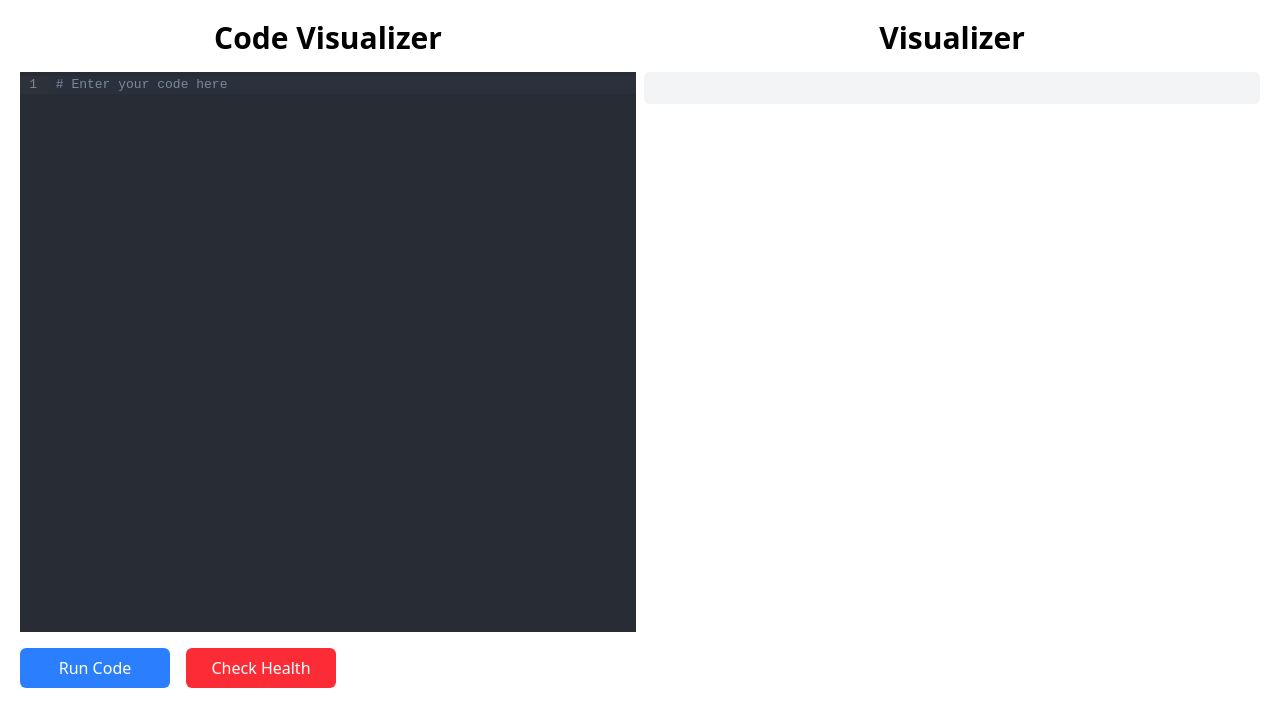
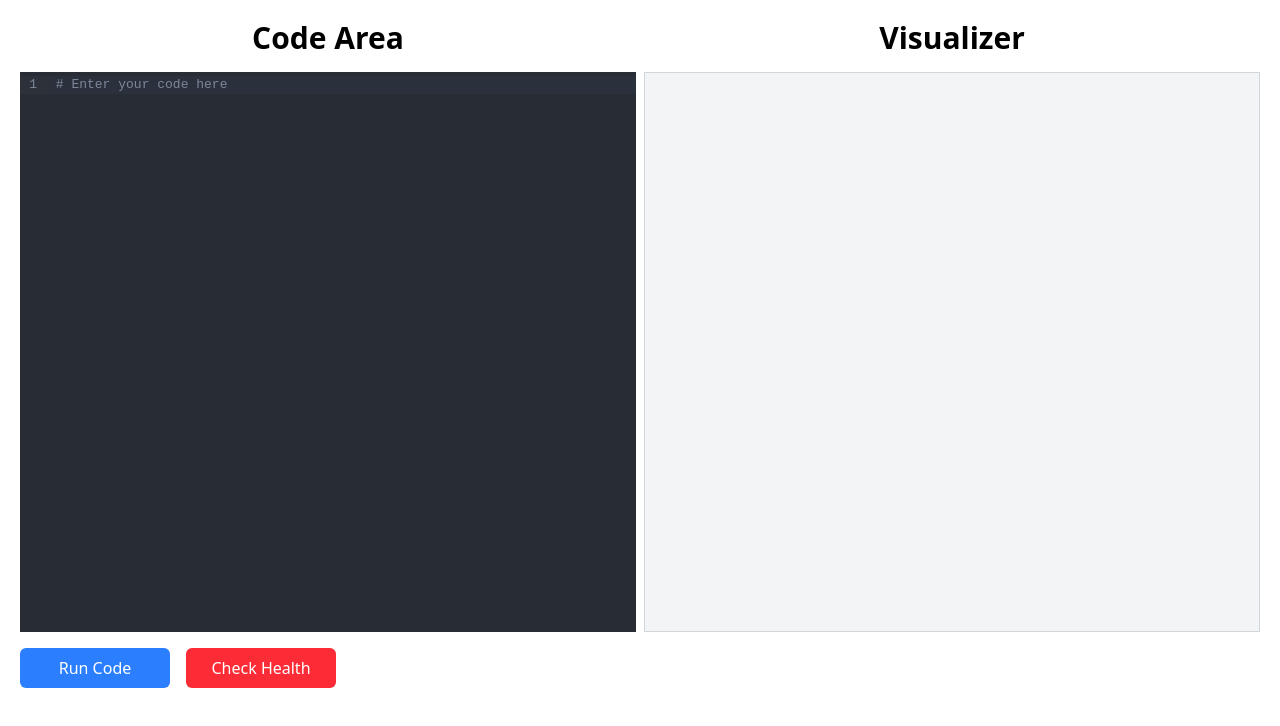
Before and after one commit to leandrofahur/code-visualizer, a React (Vite) app in the folder frontend/: page / in a window 1280 px wide. Shown: the top 726 px of the page. Built offline with nearby package versions, Linux system fonts and the light colour scheme.

Commit message:
getting code back from the backend and displaying on the frontend

```diff
--- a/frontend/src/App.tsx
+++ b/frontend/src/App.tsx
@@ -63,7 +63,7 @@ function App() {
   return (
     <div className="flex p-4 h-screen w-screen">
       <div className="w-1/2 p-1">
-        <h1 className="text-3xl font-semibold mb-4 text-center">Code Visualizer</h1>
+        <h1 className="text-3xl font-semibold mb-4 text-center">Code Area</h1>
         <div ref={setContainer} className="mb-4" />
         <div className="flex flex-row gap-4">
           <button
@@ -89,7 +89,7 @@ function App() {
       </div>
       <div className="w-1/2 p-1">
         <h1 className="text-3xl font-semibold mb-4 text-center">Visualizer</h1>
-        <div className="p-4 bg-gray-100 rounded-md">
+        <div className="p-4 bg-gray-100 border border-gray-300 h-[70vh] w-full overflow-y-auto">
           {codeOutput && (
             <pre className="whitespace-pre-wrap break-words">
               {codeOutput}
```
